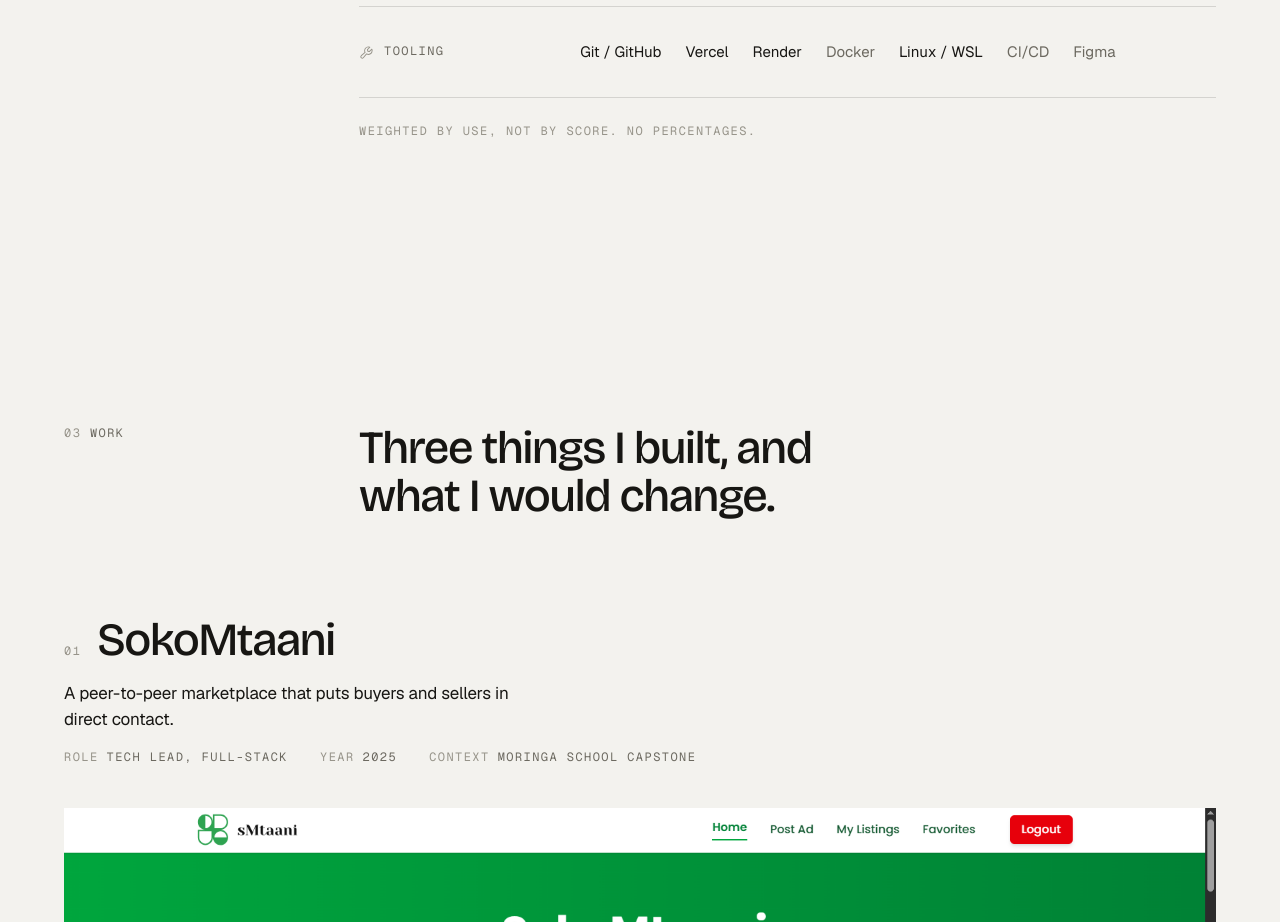
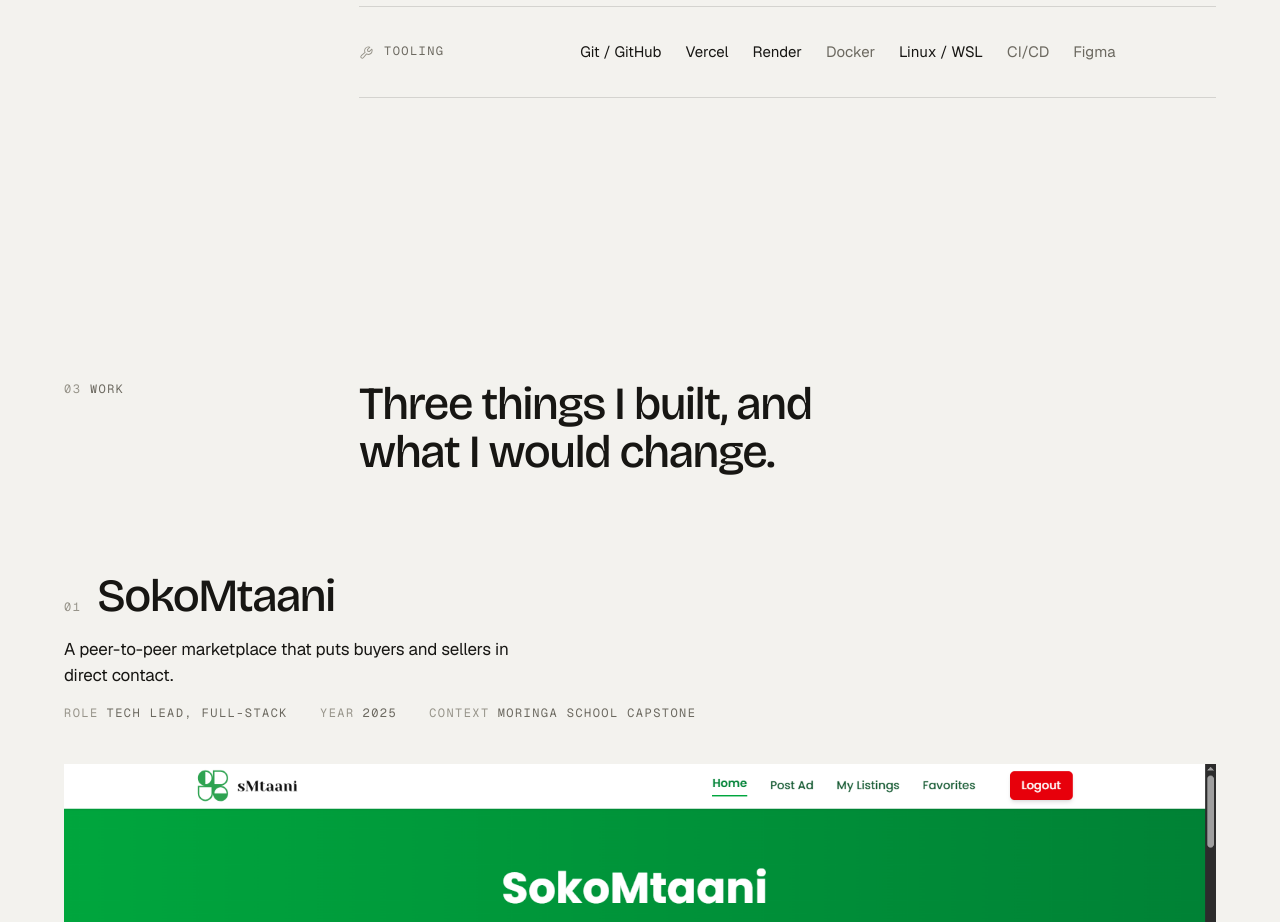
Before and after one commit to Griffinsshem/griffins-portfolio, a Next.js app: page / in a window 1280 px wide. Shown: the part 2900-3822 px from the top of the page. Built offline with nearby package versions, Linux system fonts and the light colour scheme.

Commit message:
chore(skills): comment out the usage explanation paragraph

```diff
--- a/src/components/sections/Skills.jsx
+++ b/src/components/sections/Skills.jsx
@@ -100,9 +100,9 @@
             <div className="border-t border-line" />
           </motion.div>
 
-          <p className="meta mt-6 text-faint">
+          {/* <p className="meta mt-6 text-faint">
             Weighted by use, not by score. No percentages.
-          </p>
+          </p> */}
         </div>
       </div>
     </section>
```
